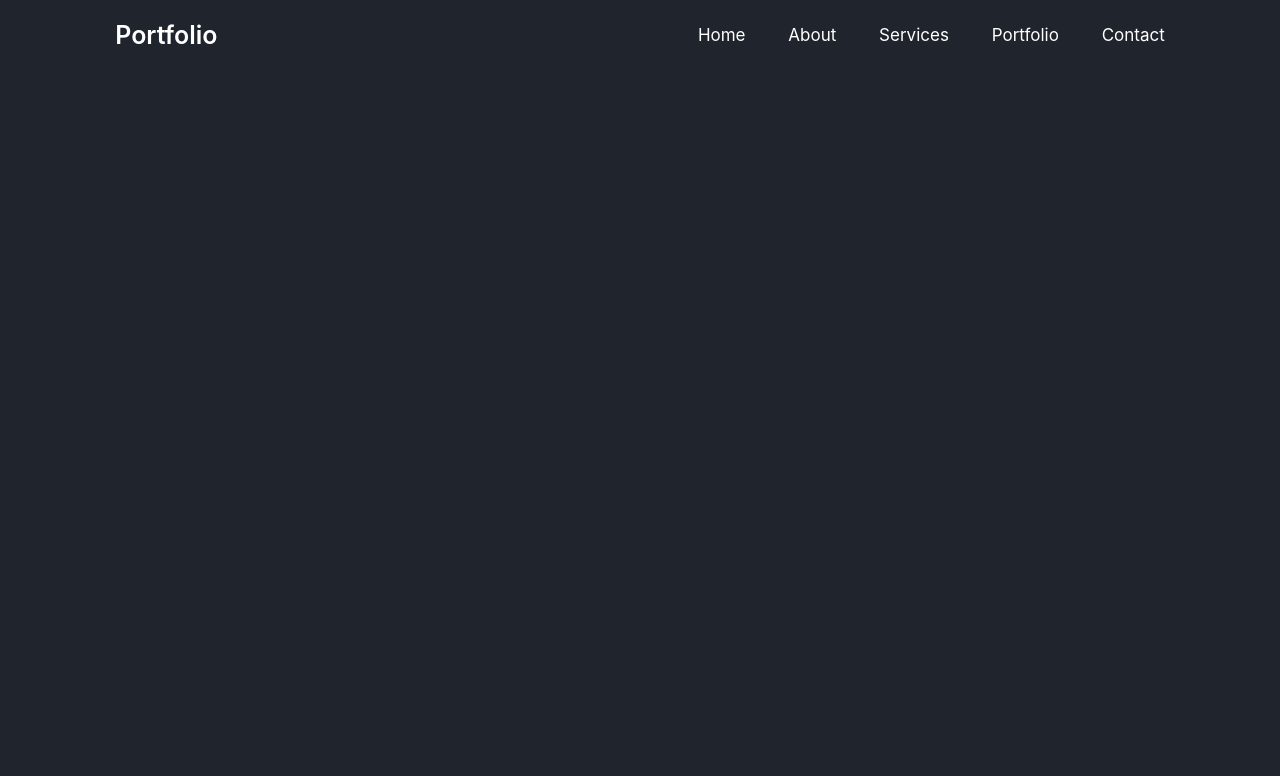
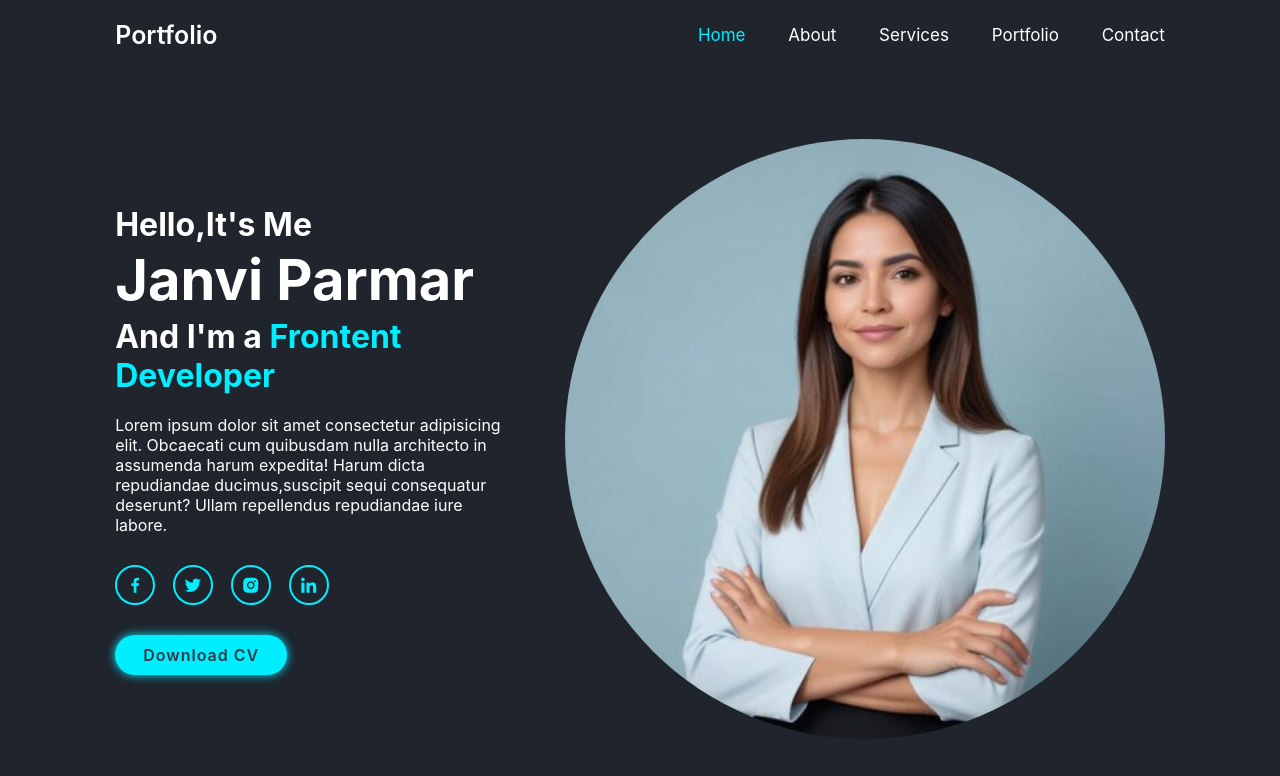
Before and after one commit to jparmar5268-ship-it/portfolio, a plain HTML site: page index.html in a window 1280 px wide. Drawn offline with nearby package versions, Linux system fonts and the light colour scheme.

Commit message:
home complete

```diff
--- a/index.html
+++ b/index.html
@@ -1,11 +1,18 @@
 <!DOCTYPE html>
 <html lang="en">
+
 <head>
     <meta charset="UTF-8">
     <meta name="viewport" content="width=device-width, initial-scale=1.0">
     <title>My Personal Portfolio</title>
+
+    <!-- Boc Icon -->
+    <link href='https://unpkg.com/boxicons@2.1.4/css/boxicons.min.css' rel='stylesheet'>
+
+    <!-- CSS File-->
     <link rel="stylesheet" href="style.css">
 </head>
+
 <body>
     <!--header design-->
 
@@ -13,9 +20,11 @@
 
         <a href="#" class="logo">Portfolio</a>
 
+        <i class='bx bx-menu' id="menu-icon"></i>
+
         <nav class="navbar">
 
-            <a href="#Home">Home</a>
+            <a href="#Home" class="active">Home</a>
             <a href="#About">About</a>
             <a href="#Services">Services</a>
             <a href="#Portfolio">Portfolio</a>
@@ -25,6 +34,32 @@
 
     </header>
 
+    <!-- Home Section -->
+
+    <section class="home" id="home">
+
+        <div class="home-content">
+            <h3>Hello,It's Me</h3>
+            <h1>Janvi Parmar</h1>
+            <h3>And I'm a <span>Frontent Developer</span></h3>
+            <p>Lorem ipsum dolor sit amet consectetur adipisicing elit. Obcaecati cum quibusdam nulla architecto in
+                assumenda harum expedita! Harum dicta repudiandae ducimus,suscipit sequi consequatur deserunt? Ullam repellendus repudiandae iure labore.</p>
+            <div class="social-media">
+                <a href="#"><i class='bx bxl-facebook'></i></a>
+                <a href="#"><i class='bx bxl-twitter'></i></a>
+                <a href="#"><i class='bx bxl-instagram-alt'></i></a>
+                <a href="#"><i class='bx bxl-linkedin'></i></a>
+            </div>
+            <a href="#" class="btn">Download CV</a>
+        </div>
+
+
+        <div class="home-image">
+            <img src="images/home-img.jpg" alt="">
+        </div>
+    </section>
+
     <script src="script.js"></script>
 </body>
+
 </html>
--- a/style.css
+++ b/style.css
@@ -26,6 +26,11 @@ body{
     color: var(--text-color);
 }
 
+section{
+    min-height: 100vh;
+    padding: 10rem 9% 2rem;
+}
+
 .header{
     position: fixed;    /* Fixes the navbar at the top of the screen */
     top: 0;
@@ -50,4 +55,120 @@ body{
     font-size: 1.7rem;
     color: var(--text-color);
     margin-left: 4rem;      /* space between menu items */
+    transform: .3s;
 }
+
+.navbar a:hover,
+.navbar a.active{
+    color: var(--main-color);
+}
+
+#menu-icon{
+    font-size: 3.6rem;
+    color: var(--text-color);
+    display: none;
+}
+
+.home{
+    display: flex;
+    justify-content: center;
+    align-items: center;
+    gap: 5rem;  /*apace beetwen img and text */
+}
+
+.home-image img{
+    /* width: 35vw; */
+    /* height: 35vw;          for perfect circle */
+    /* border-radius: 50%; */
+    /* object-fit: cover;    image stretch na thay */
+    /* transition: transform .5s ease;  hover animation smooth */
+
+
+    width: 52vw;
+    height: 52vw;
+    max-width: 600px;
+    max-height: 600px;
+
+    border-radius: 50%;
+    object-fit: cover;
+
+    animation: floatImage 4s ease-in-out infinite;
+
+}
+
+
+
+/* @keyframes floatImage{
+    0%{
+        transform: translateY(0);
+    }
+    50%{
+        transform: translateY(-15px);
+    }
+    100%{
+        transform: translateY(0);
+    }
+} */
+
+
+
+.home-content h3{
+    font-size: 3.2rem;
+    font-weight: 700;
+}
+
+.home-content h3:nth-of-type(2){
+    margin-bottom: 2rem;
+}
+
+span{
+    color: var(--main-color);
+}
+
+.home-content h1{
+    font-size: 5.6rem;
+    font-weight: 700;
+    line-height: 1.3;
+}
+
+.home-content p{
+    font-size: 1.6rem;
+}
+
+.social-media a{
+    display: inline-flex;
+    justify-content: center;
+    align-items: center;
+    width: 4rem;
+    height: 4rem;
+    background: transparent;
+    border:.2rem solid var(--main-color);
+    border-radius: 50%;
+    font-size: 2rem;
+    color: var(--main-color);
+    margin: 3rem 1.5rem 3rem 0;
+    transform: .5s ease;
+}
+
+.social-media a:hover{
+    background: var(--main-color);
+    color: var(--second-bg-color);
+    box-shadow: 0 0 1rem var(--main-color);
+}
+
+.btn{
+    display: inline-block;
+    padding: 1rem 2.8rem;
+    background: var(--main-color);
+    border-radius: 4rem;
+    box-shadow: 0 0 1rem var(--main-color);
+    font-size: 1.6rem;
+    color: var(--second-bg-color);
+    letter-spacing: .1rem;
+    font-weight: 600;
+    transform: .5s ease;
+}
+
+.btn:hover{
+    box-shadow: none;
+}
```
Also changed, not shown: images/home-img.jpg (added).
